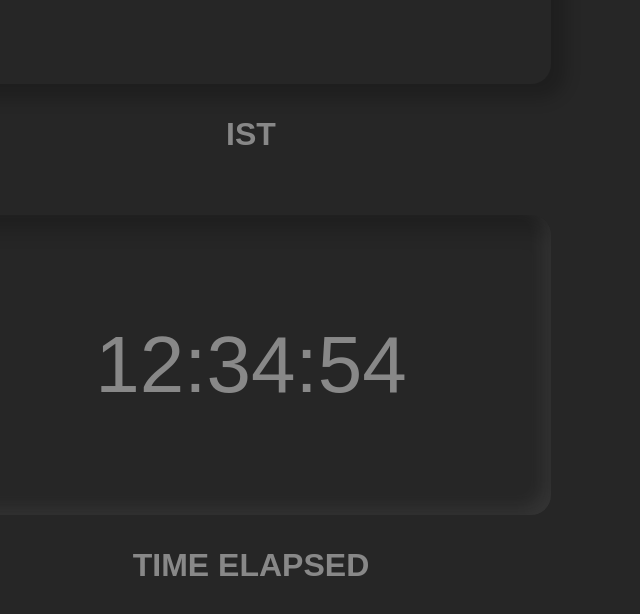
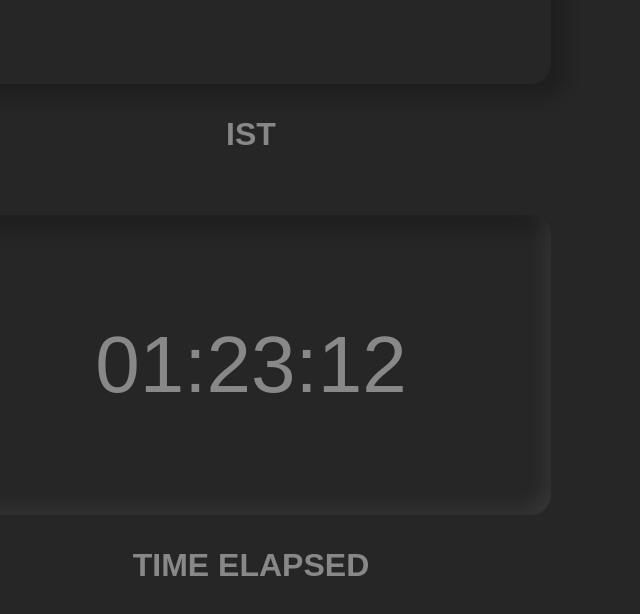
Before and after one commit to Space-Kidz-India/Ground-station-timer-software, a plain HTML site: page index.html in a window 1280 px wide. Shown: the part 780-1394 px from the top of the page, without its empty margins (389-1029 px from the left). Drawn offline with Linux system fonts and the light colour scheme.

Commit message:
Update index.html

```diff
--- a/index.html
+++ b/index.html
@@ -31,7 +31,7 @@
     <div class="line_two">
         <div class="timer_box">
             <div class="timer_clock">
-                <p>12:34:54</p>
+                <p>01:23:12</p>
             </div>
             <p class="label">TIME ELAPSED</p>
         </div>
```
